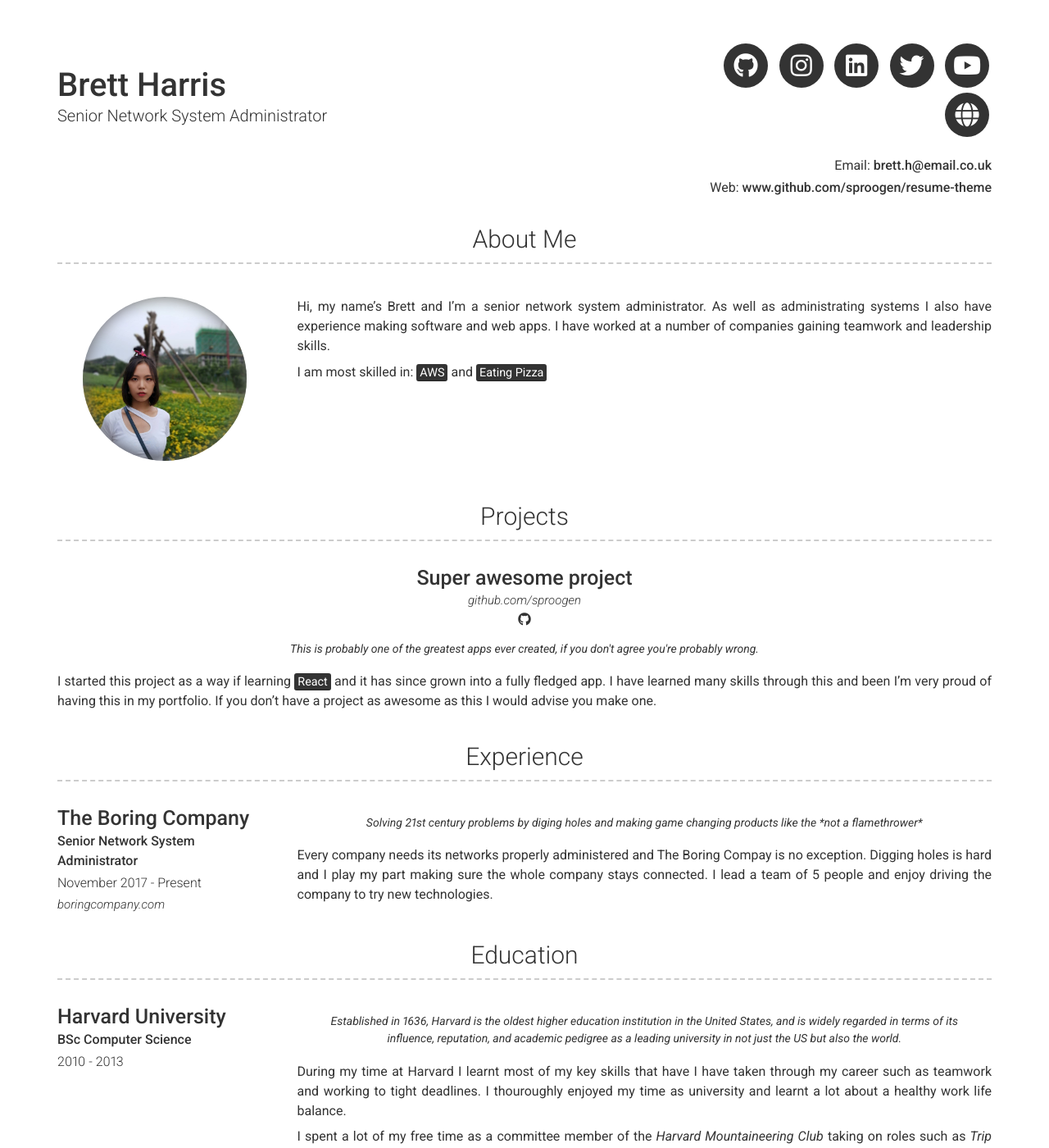
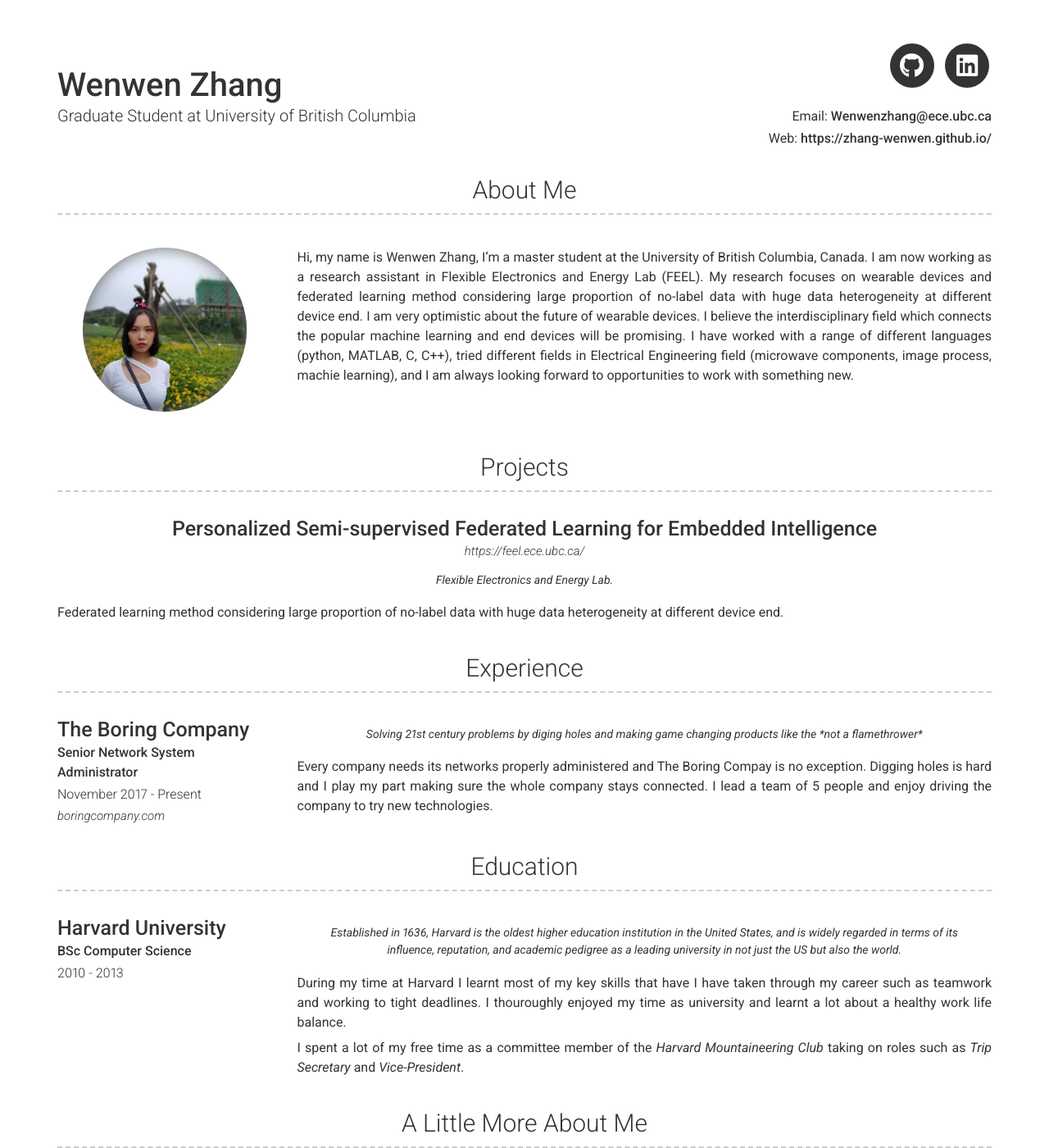
Before and after one commit to sproogen/modern-resume-theme, a Jekyll site: the page built from index.md, in a window 1280 px wide and 1400 px high. Shown: the whole window at 82% size. Built offline with Jekyll 4.4.1, drawn with Linux system fonts in a browser that asks for light colours; nearby versions of some CDN libraries; some of the changed text lies outside the part shown.

Commit message:
Update _config.yml

```diff
--- a/_config.yml
+++ b/_config.yml
@@ -6,34 +6,34 @@ favicon: images/favicon.ico
 version: 2
 
 # Personal info
-name: Brett Harris
-title: Senior Network System Administrator
-email: brett.h@email.co.uk
-website: www.github.com/sproogen/resume-theme
+name: Wenwen Zhang
+title: Graduate Student at University of British Columbia
+email: Wenwenzhang@ece.ubc.ca
+website: https://zhang-wenwen.github.io/
 
 # Dark Mode (true/false/never)
 darkmode: false
 
 # Social links
-twitter_username: facespics
-github_username:  sproogen
+# twitter_username: facespics
+github_username:  Zhang-Wenwen
 # stackoverflow_username: "00000001"
 # dribbble_username: jekyll
 # facebook_username: jekyll
 # flickr_username: jekyll
-instagram_username: jameswgrant
-linkedin_username: jameswgrant
+# instagram_username: jameswgrant
+linkedin_username: wenw-zhang
 # xing_username: jekyll
 # pinterest_username: jekyll
-youtube_username: globalmtb
+# youtube_username: globalmtb
 # googleplus_username: +jekyll
 # orcid_username: 0000-0000-0000-0000
 
 # Additional icon links
-additional_links:
-- title: itsgoingto.be
-  icon: fas fa-globe
-  url: https://www.itsgoingto.be
+# additional_links:
+# - title: itsgoingto.be
+#  icon: fas fa-globe
+#  url: https://www.itsgoingto.be
 # - title: another link
 #   icon: font awesome brand icon name (eg. fab fa-twitter) (https://fontawesome.com/icons?d=gallery&m=free)
 #   url: Link url (eg. https://google.com)
@@ -48,29 +48,32 @@ additional_links:
 # about_title: About Me
 about_profile_image: images/profile.jpg
 about_content: | # this will include new lines to allow paragraphs
-  Hi, my name's Brett and I'm a senior network system administrator. As well as administrating systems I also have experience making software and web apps. I have worked at a number of companies gaining teamwork and leadership skills.
-
-  I am most skilled in: <mark>AWS</mark> and <mark>Eating Pizza</mark>
+  Hi, my name is Wenwen Zhang, I'm a master student at the University of British Columbia, Canada.
+  I am now working as a research assistant in Flexible Electronics and Energy Lab (FEEL).
+  My research focuses on wearable devices and federated learning method considering large proportion of no-label data with huge data heterogeneity at different device end.
+  I am very optimistic about the future of wearable devices. I believe the interdisciplinary field which connects the popular machine learning and end devices will be promising.
+  I have worked with a range of different languages (python, MATLAB, C, C++), tried different fields in Electrical Engineering field (microwave components, image process, machie learning),
+  and I am always looking forward to opportunities to work with something new.
 
 content:
   - title: Projects # Title for the section
     layout: list # Type of content section (list/text)
     content:
       - layout: top-middle
-        title: Super awesome project
-        link: github.com/sproogen
+        title: Personalized Semi-supervised Federated Learning for Embedded Intelligence
+        link: https://feel.ece.ubc.ca/
         # link_text: Project Website
-        additional_links:
-          - title:  sproogen/modern-resume-theme
-            icon: fab fa-github
-            url: github.com/sproogen/modern-resume-theme
+        # additional_links:
+        #   - title:  sproogen/modern-resume-theme
+        #     icon: fab fa-github
+        #     url: github.com/sproogen/modern-resume-theme
           # - title:  Github page for project (eg. sproogen/modern-resume-theme)
           #   icon: fab fa-github
           #   url: Link to project (eg. sproogen.github.io/modern-resume-theme)
         quote: >
-          This is probably one of the greatest apps ever created, if you don't agree you're probably wrong.
+          Flexible Electronics and Energy Lab.
         description: | # this will include new lines to allow paragraphs
-          I started this project as a way if learning <mark>React</mark> and it has since grown into a fully fledged app. I have learned many skills through this and been I'm very proud of having this in my portfolio. If you don't have a project as awesome as this I would advise you make one.
+          Federated learning method considering large proportion of no-label data with huge data heterogeneity at different device end.
 
   - title: Experience # Title for the section
     layout: list # Type of content section (list/text)
```
